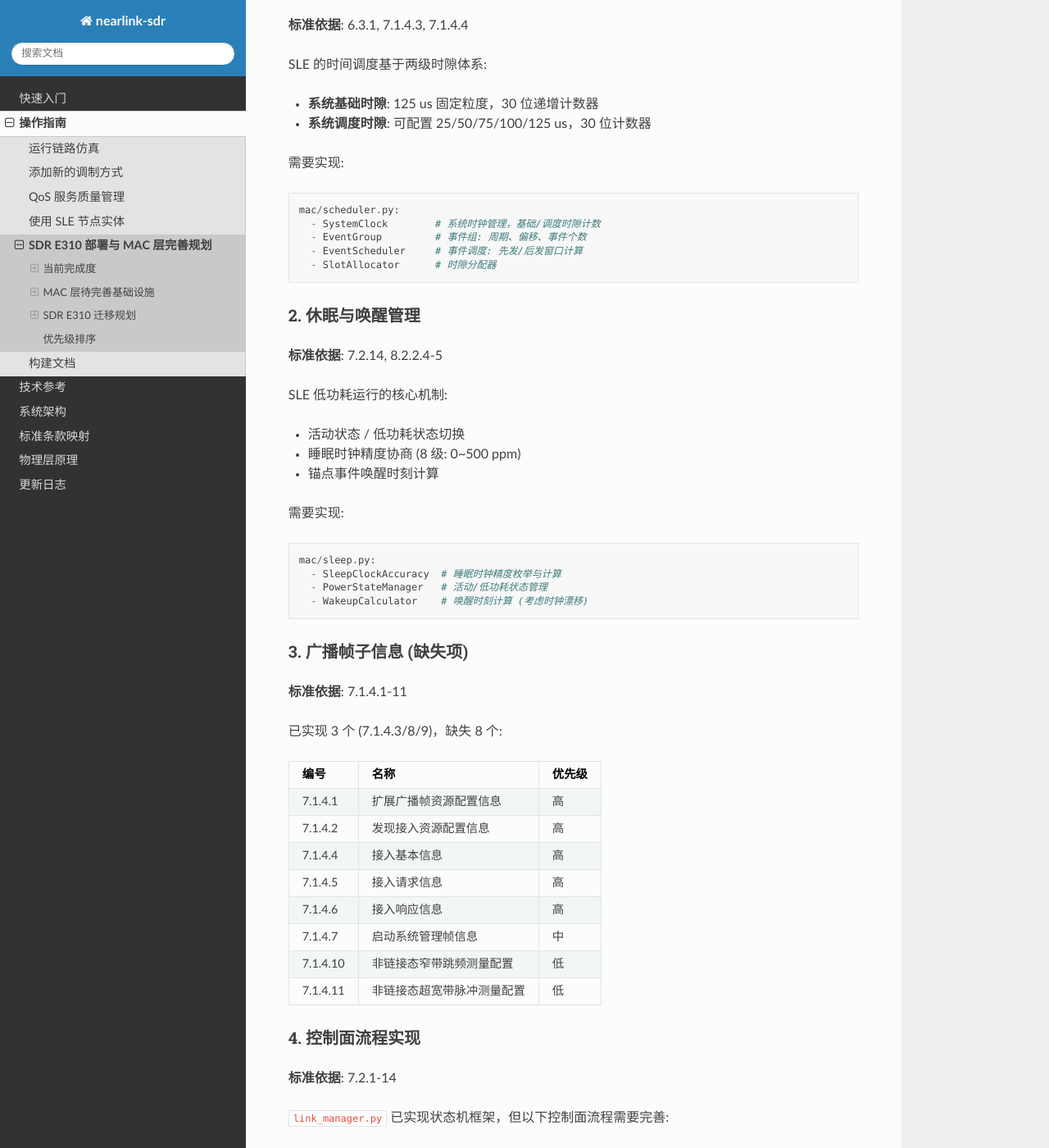
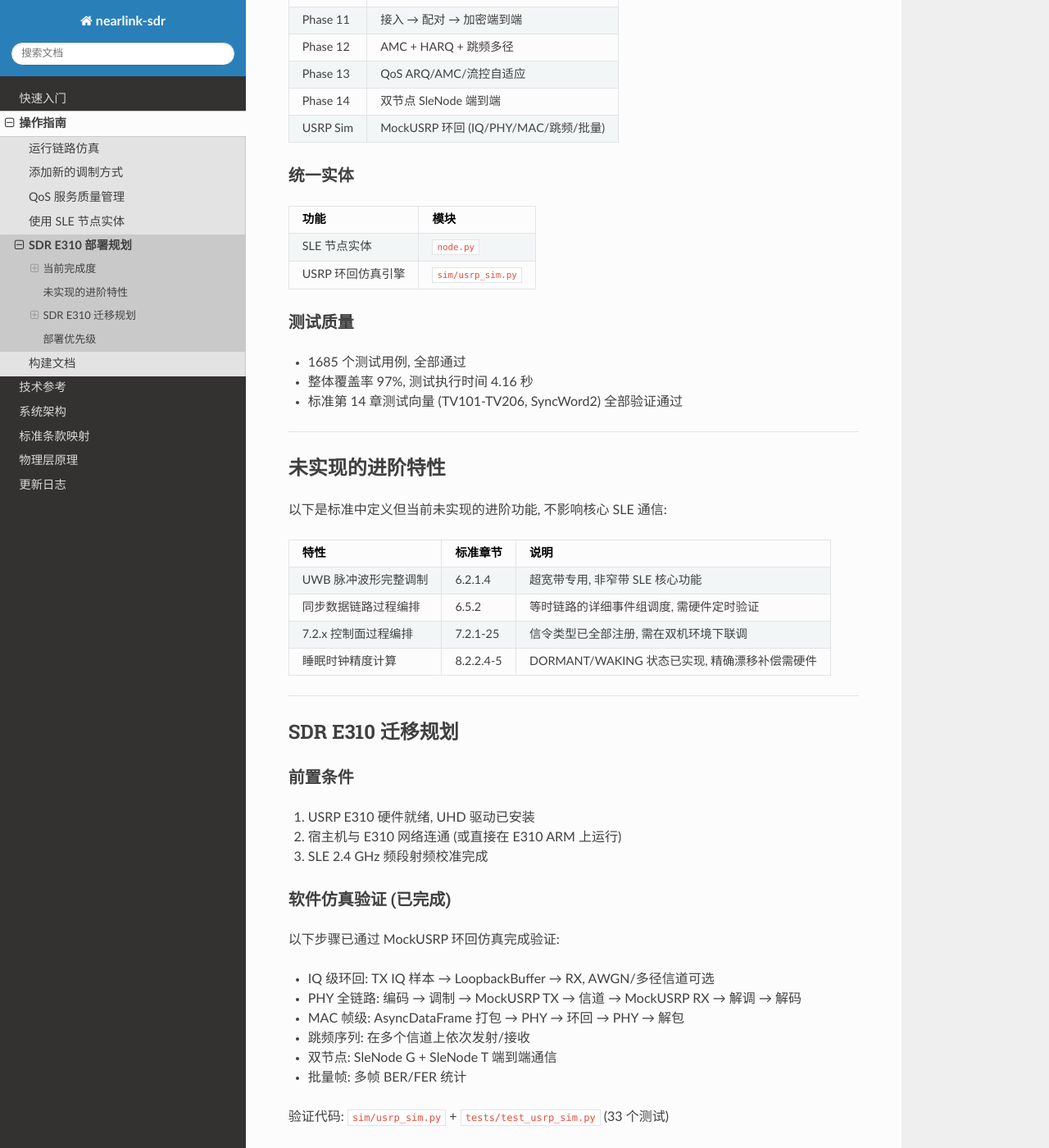
Before and after one commit to OpenSparklink/nearlink_sdr_sim, a Sphinx documentation site: the page built from docs/how-to/sdr-deployment.md, in a window 1280 px wide and 1400 px high, scrolled down 2061 px. Shown: the whole window at 82% size. Built offline with Sphinx 7.4.7 and the Read the Docs theme 3.1.0, drawn with Linux system fonts in a browser that asks for light colours; pages that are not in the unit, such as notebooks, are missing from menus; some of the changed text lies outside the part shown.

Commit message:
docs: 更新部署文档与 AGENTS.md 反映最终完成状态
- sdr-deployment.md: P0-P2 任务全部标记完成, 新增软件仿真验证章节和进阶特性清单
- AGENTS.md: 新增 6.10.7 安全随机函数和 7.2.14 休眠唤醒条目, 更新测试质量统计
- CHANGELOG.md: 合并重复 Changed 节, 更新测试时间统计 (4.16s)

````diff
--- a/docs/how-to/sdr-deployment.md
+++ b/docs/how-to/sdr-deployment.md
@@ -1,13 +1,10 @@
-# SDR E310 部署与 MAC 层完善规划
+# SDR E310 部署规划
 
-本文档概述将 NearLink SDR 从纯仿真环境迁移到 USRP E310 硬件的路径，
-并分析 MAC 层协议栈中尚需补全的基础设施。
+本文档概述将 NearLink SDR 从纯仿真环境迁移到 USRP E310 硬件的路径。
 
 ## 当前完成度
 
-### 物理层 (第 6 章)
-
-已完成全部核心功能:
+### 物理层 (第 6 章) -- 全部完成
 
 | 功能 | 模块 | 标准章节 |
 |------|------|----------|
@@ -18,33 +15,40 @@
 | 同步信号 1-6 | `phy/sync_sequence.py` | 6.2.3 |
 | 导频 | `phy/pilot.py` | 6.7 |
 | 控制信息 A/B 组 | `phy/control_info.py` | 6.4 |
-| CRC-12/24A/24B/32 | `common/crc.py` | 6.9 |
-| Polar 编解码 | `common/polar.py` | 6.10.1 |
-| 码块分割 | `common/code_block_seg.py` | 6.10.2 |
-| 跳频序列 | `phy/freq_hopping.py` | 6.10.3 |
+| CRC-12/24A/24B/32 | `common/crc.py` | 6.10.1 |
+| Polar 编解码 (SSC) | `common/polar.py` | 6.9.1 |
+| 码块分割 | `common/code_block_seg.py` | 6.9.1.2/3 |
+| 跳频序列 (2.4/5.1/5.8 GHz) | `phy/freq_hopping.py` | 6.10.3 |
 | 信道比特加扰 | `common/scrambler.py` | 6.10.4 |
 | MCS 表与速率匹配 | `common/mcs.py` | 6.10.5/6 |
 | BCH 编码 | `common/bch.py` | 6.11 |
 | TX/RX 流水线 | `phy/tx_pipeline.py`, `phy/rx_pipeline.py` | 6.10 |
-| 测量信号 1/2 | `phy/measurement.py` | 6.2.4 |
+| 测量信号 1/2 (多音) | `phy/measurement.py` | 6.2.4 |
 | 测量帧类型 1-4 + UWB | `phy/measurement_frame.py` | 6.3.6-11 |
+| 安全随机函数 | `mac/crypto.py` | 6.10.7 |
+| PRBS11/PRBS17 | `common/prbs.py` | 8.3.5 |
 | USRP E310 接口 | `phy/usrp.py` | - |
+| MAC-PHY 适配层 | `phy/mac_interface.py` | - |
 | 信道模型 + 均衡器 | `phy/channel.py`, `phy/equalizer.py` | - |
 
-### MAC 层 (第 7 章)
+### MAC 层 (第 7 章) -- 全部完成
 
 | 功能 | 模块 | 标准章节 |
 |------|------|----------|
 | 控制面/数据面/复用帧结构 | `mac/frame.py` | 7.3 |
-| 信令注册表 (128+ 类型) | `mac/signaling.py` | 7.3.2 全覆盖 |
-| 链路控制信令 (135 类) | `mac/link_control.py` | 7.3.2.2-114 |
+| 信令注册表 (112 类型) | `mac/signaling.py` | 7.3.2 全覆盖 |
+| 链路控制信令 | `mac/link_control.py` | 7.3.2.2-114 |
 | 功率控制 | `mac/power_control.py` | 7.2.13 |
-| 广播帧 + 子信息 | `mac/broadcast.py` | 7.1.4 |
-| 链路管理状态机 | `mac/link_manager.py` | 7.1/7.2 |
+| 广播帧 + 子信息 (7.1.4.1-9) | `mac/broadcast.py` | 7.1.4 |
+| 链路管理状态机 (含休眠/唤醒) | `mac/link_manager.py` | 7.1/7.2/7.2.14 |
+| 接入流程 | `mac/access.py` | 7.1.3 |
+| 时隙调度器 | `mac/scheduler.py` | 6.3.1/7.1.4 |
+| QoS 管理 (ARQ/HARQ/流控) | `mac/qos.py` | 6.5 |
 | 配对信令 | `mac/security.py` | 9.2 |
-| 加密模块 | `mac/crypto.py` | 9.3/9.4 |
+| 加密模块 (AES-CCM/ECDH/KDF) | `mac/crypto.py` | 9.3/9.4 |
+| 安全管理器 | `mac/security_manager.py` | 9.2-9.4 |
 
-### 仿真 (9 阶段)
+### 仿真 (14 阶段 + USRP 环回)
 
 | 阶段 | 内容 |
 |------|------|
@@ -57,99 +61,38 @@
 | Phase 7 | 多径 + 频偏集成 |
 | Phase 8 | Pipeline 全帧类型对比 |
 | Phase 9 | MAC 帧端到端 (信令/数据/复用) |
+| Phase 10 | 多链路调度仿真 |
+| Phase 11 | 接入 → 配对 → 加密端到端 |
+| Phase 12 | AMC + HARQ + 跳频多径 |
+| Phase 13 | QoS ARQ/AMC/流控自适应 |
+| Phase 14 | 双节点 SleNode 端到端 |
+| USRP Sim | MockUSRP 环回 (IQ/PHY/MAC/跳频/批量) |
+
+### 统一实体
+
+| 功能 | 模块 |
+|------|------|
+| SLE 节点实体 | `node.py` |
+| USRP 环回仿真引擎 | `sim/usrp_sim.py` |
+
+### 测试质量
+
+- 1685 个测试用例, 全部通过
+- 整体覆盖率 97%, 测试执行时间 4.16 秒
+- 标准第 14 章测试向量 (TV101-TV206, SyncWord2) 全部验证通过
 
 ---
 
-## MAC 层待完善基础设施
+## 未实现的进阶特性
 
-以下功能在标准中有明确定义，但当前实现中缺失或不完整。
+以下是标准中定义但当前未实现的进阶功能, 不影响核心 SLE 通信:
 
-### 1. 时隙与调度子系统
-
-**标准依据**: 6.3.1, 7.1.4.3, 7.1.4.4
-
-SLE 的时间调度基于两级时隙体系:
-
-- **系统基础时隙**: 125 us 固定粒度，30 位递增计数器
-- **系统调度时隙**: 可配置 25/50/75/100/125 us，30 位计数器
-
-需要实现:
-
-```
-mac/scheduler.py:
-  - SystemClock        # 系统时钟管理，基础/调度时隙计数
-  - EventGroup         # 事件组: 周期、偏移、事件个数
-  - EventScheduler     # 事件调度: 先发/后发窗口计算
-  - SlotAllocator      # 时隙分配器
-```
-
-### 2. 休眠与唤醒管理
-
-**标准依据**: 7.2.14, 8.2.2.4-5
-
-SLE 低功耗运行的核心机制:
-
-- 活动状态 / 低功耗状态切换
-- 睡眠时钟精度协商 (8 级: 0~500 ppm)
-- 锚点事件唤醒时刻计算
-
-需要实现:
-
-```
-mac/sleep.py:
-  - SleepClockAccuracy  # 睡眠时钟精度枚举与计算
-  - PowerStateManager   # 活动/低功耗状态管理
-  - WakeupCalculator    # 唤醒时刻计算 (考虑时钟漂移)
-```
-
-### 3. 广播帧子信息 (缺失项)
-
-**标准依据**: 7.1.4.1-11
-
-已实现 3 个 (7.1.4.3/8/9)，缺失 8 个:
-
-| 编号 | 名称 | 优先级 |
-|------|------|--------|
-| 7.1.4.1 | 扩展广播帧资源配置信息 | 高 |
-| 7.1.4.2 | 发现接入资源配置信息 | 高 |
-| 7.1.4.4 | 接入基本信息 | 高 |
-| 7.1.4.5 | 接入请求信息 | 高 |
-| 7.1.4.6 | 接入响应信息 | 高 |
-| 7.1.4.7 | 启动系统管理帧信息 | 中 |
-| 7.1.4.10 | 非链接态窄带跳频测量配置 | 低 |
-| 7.1.4.11 | 非链接态超宽带脉冲测量配置 | 低 |
-
-### 4. 控制面流程实现
-
-**标准依据**: 7.2.1-14
-
-`link_manager.py` 已实现状态机框架，但以下控制面流程需要完善:
-
-| 流程 | 标准 | 说明 |
-|------|------|------|
-| 收发间隔参数更新 | 7.2.1 | 6 种场景，涉及 G/T 角色交互 |
-| 多级收发间隔更新 | 7.2.2 | 多间隔级别管理 |
-| 特性交互 | 7.2.4 | 能力协商 |
-| 版本交互 | 7.2.5 | 规格版本、公司标识符 |
-| 数据长度更新 | 7.2.6 | 异步链路 PDU 长度协商 |
-| 信道质量上报 | 7.2.7 | G→T 上报指示，T 回复信道状态 |
-| 跳频频点表/地图更新 | 7.2.8/9 | 动态频率管理 |
-| CRC 切换 | 7.2.11 | 24/32 位 CRC 动态切换 |
-| 物理层类型更新 | 7.2.12 | 调制方式动态切换 |
-| 休眠与唤醒 | 7.2.14 | 低功耗状态管理 |
-
-### 5. 接入流程
-
-**标准依据**: 7.1.3
-
-设备发现和连接建立的完整流程:
-
-```
-mac/access.py:
-  - DiscoveryManager   # 广播/扫描/查询
-  - AccessManager      # 接入请求/响应/确认
-  - RoleNegotiator     # G/T 角色协商
-```
+| 特性 | 标准章节 | 说明 |
+|------|----------|------|
+| UWB 脉冲波形完整调制 | 6.2.1.4 | 超宽带专用, 非窄带 SLE 核心功能 |
+| 同步数据链路过程编排 | 6.5.2 | 等时链路的详细事件组调度, 需硬件定时验证 |
+| 7.2.x 控制面过程编排 | 7.2.1-25 | 信令类型已全部注册, 需在双机环境下联调 |
+| 睡眠时钟精度计算 | 8.2.2.4-5 | DORMANT/WAKING 状态已实现, 精确漂移补偿需硬件 |
 
 ---
 
@@ -157,9 +100,22 @@ mac/access.py:
 
 ### 前置条件
 
-1. USRP E310 硬件就绪，UHD 驱动已安装
+1. USRP E310 硬件就绪, UHD 驱动已安装
 2. 宿主机与 E310 网络连通 (或直接在 E310 ARM 上运行)
 3. SLE 2.4 GHz 频段射频校准完成
+
+### 软件仿真验证 (已完成)
+
+以下步骤已通过 MockUSRP 环回仿真完成验证:
+
+- IQ 级环回: TX IQ 样本 → LoopbackBuffer → RX, AWGN/多径信道可选
+- PHY 全链路: 编码 → 调制 → MockUSRP TX → 信道 → MockUSRP RX → 解调 → 解码
+- MAC 帧级: AsyncDataFrame 打包 → PHY → 环回 → PHY → 解包
+- 跳频序列: 在多个信道上依次发射/接收
+- 双节点: SleNode G + SleNode T 端到端通信
+- 批量帧: 多帧 BER/FER 统计
+
+验证代码: `sim/usrp_sim.py` + `tests/test_usrp_sim.py` (33 个测试)
 
 ### 阶段一: 硬件验证
 
@@ -195,9 +151,9 @@ scripts/phy_loopback.py:
 ```
 
 注意事项:
-- 首次使用线缆回环 + 衰减器，排除空口干扰
-- 频偏校准: E310 TCXO 精度 ±2.5 ppm，对应 ±6 kHz@2.4 GHz
-- AGC: 初始固定增益，后续增加自动增益控制
+- 首次使用线缆回环 + 衰减器, 排除空口干扰
+- 频偏校准: E310 TCXO 精度 ±2.5 ppm, 对应 ±6 kHz@2.4 GHz
+- AGC: 初始固定增益, 后续增加自动增益控制
 
 ### 阶段三: 双机通信
 
@@ -239,7 +195,7 @@ main.py (重构):
 
 ### 阶段五: 性能优化
 
-- 实时性: NumPy 计算耗时评估，瓶颈识别
+- 实时性: NumPy 计算耗时评估, 瓶颈识别
 - 缓冲区管理: TX/RX 缓冲区大小调优
 - 跳频延迟: `tune_channel()` 切换时间测量
 - 功率控制: TX 增益动态调节
@@ -247,19 +203,18 @@ main.py (重构):
 
 ---
 
-## 优先级排序
+## 部署优先级
 
-以下按实现价值和部署依赖排序:
-
-| 优先级 | 任务 | 依赖 |
+| 优先级 | 任务 | 状态 |
 |--------|------|------|
-| P0 | 广播帧子信息补全 (7.1.4.1/2/4/5/6) | 接入流程前置 |
-| P0 | 接入流程实现 (7.1.3) | 双机通信前置 |
-| P1 | 时隙调度子系统 | 实时硬件运行前置 |
-| P1 | 硬件验证脚本 | E310 硬件就绪 |
-| P2 | 控制面流程补全 (7.2.1-14) | 连接态功能 |
-| P2 | 休眠唤醒管理 | 低功耗运行 |
-| P3 | 物理层回环测试 | 硬件验证完成 |
-| P3 | 双机通信脚本 | 接入流程 + 硬件验证 |
-| P4 | 协议栈 CLI 集成 | 全部基础功能 |
-| P5 | 性能优化 | 双机通信调通 |
+| P0 | 广播帧子信息补全 (7.1.4.1-9) | 已完成 |
+| P0 | 接入流程实现 (7.1.3) | 已完成 |
+| P1 | 时隙调度子系统 | 已完成 |
+| P1 | MockUSRP 环回仿真验证 | 已完成 |
+| P2 | 控制面信令类型 (7.3.2 全覆盖) | 已完成 |
+| P2 | 休眠唤醒状态 (DORMANT/WAKING) | 已完成 |
+| **P3** | **硬件验证脚本** | **待 E310 硬件就绪** |
+| **P3** | **物理层线缆回环** | **待硬件验证完成** |
+| **P4** | **双机空口通信** | **待物理层回环调通** |
+| **P5** | **协议栈 CLI 集成** | **待双机通信稳定** |
+| **P6** | **实时性能优化** | **待部署后评估** |
````
Also changed, not shown: AGENTS.md (+8 -0 lines), CHANGELOG.md (+2 -4 lines), 1 other file.
